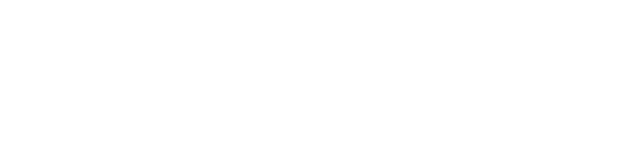
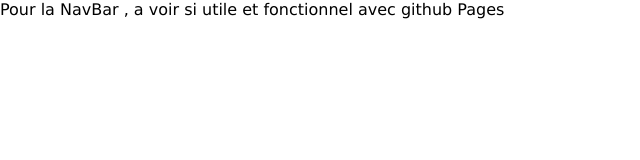
Before and after one commit to daily-frenchy/home, a plain HTML site: page CheatCard.html in a window 1280 px wide. Shown: the whole page, without its empty margins (0-640 px from the left). Drawn offline with Linux system fonts and the light colour scheme.

Commit message:
Update CheatCard.html

```diff
--- a/CheatCard.html
+++ b/CheatCard.html
@@ -15,3 +15,14 @@
       </head>
   <body>
   <!-- Fin 1 ere partie  --------------------------------------------------------------------------------------------------------------------------------- -->
+
+
+    Pour la NavBar ,  a voir si utile et fonctionnel avec github Pages
+
+    <!--            barre de recherche, a voir si ca passe avec github pages
+            <form action="./pages/basiques/search.html">
+                <div class="navRight">
+                    <input type="search" name="query" class="form-input " placeholder="Search Hear">
+                    <button class="btn btn-pink" type="submit">Search </button>
+                </div>
+            </form> -->
```
